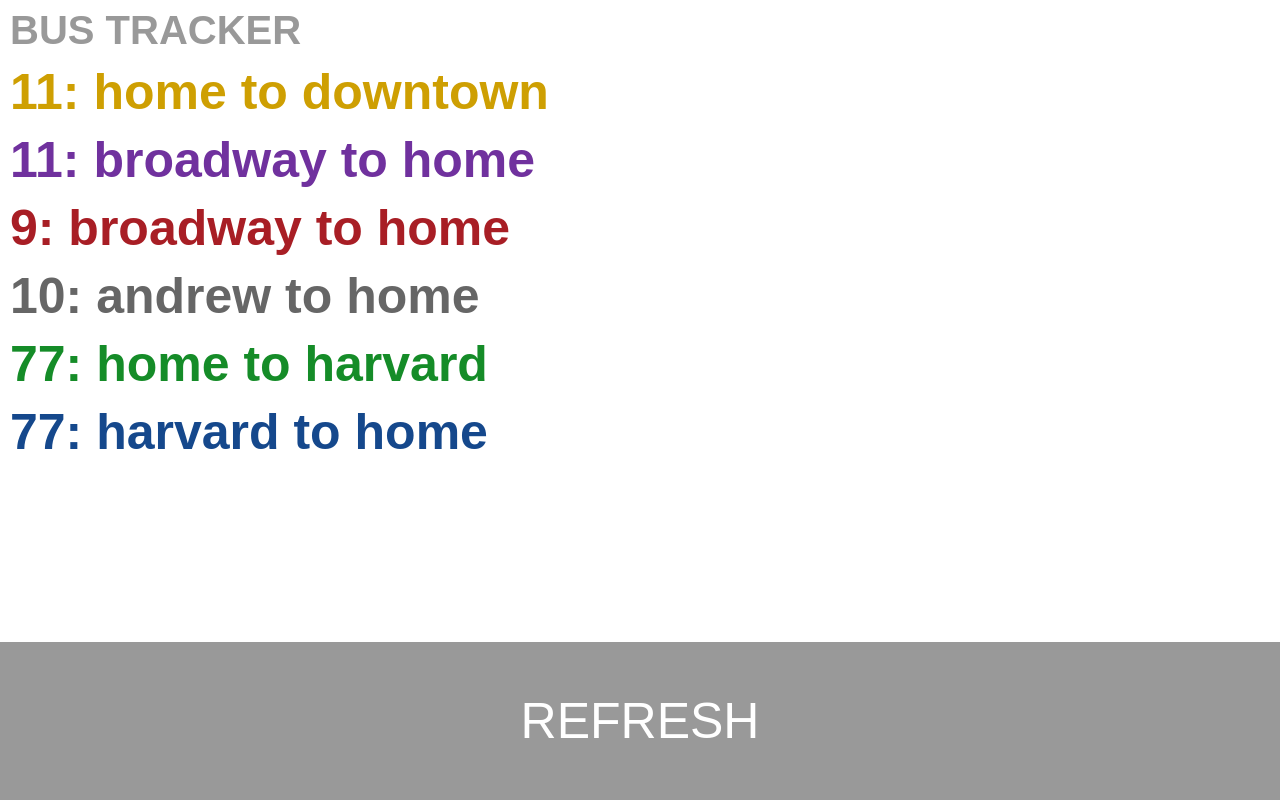
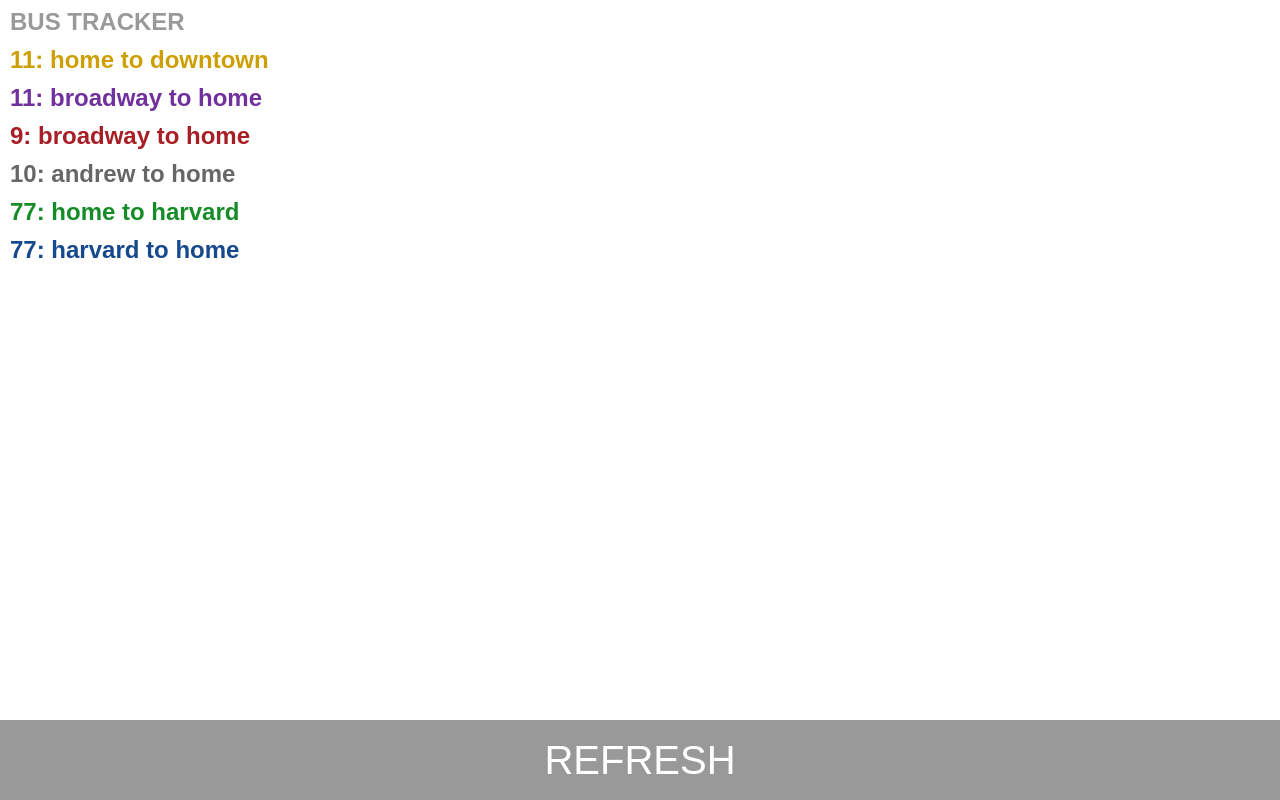
Before and after one commit to anishan/bus-tracker, a plain HTML site: page index.html in a window 1280 px wide. Drawn offline with nearby package versions, Linux system fonts and the light colour scheme; no server answers; a web font is replaced by a local one.

Commit message:
making font size relative to screen height

```diff
--- a/index.html
+++ b/index.html
@@ -51,9 +51,7 @@
 </div>
 
 
-<div class="footer" onclick="update()">
-  <p>Refresh</p>
-</div>
+<button class="footer" onclick="update()">Refresh</button>
 
 </body>
 </html>
--- a/styles.css
+++ b/styles.css
@@ -14,20 +14,20 @@ body {
 }
 
 h1 {
-  font-size: 40px;
+  font-size: 3vh;
   margin: 2px;
   text-transform: uppercase;
   color: #999;
 }
 
 h2 {
-  font-size: 50px;
+  font-size: 3vh;
   margin: 2px;
   margin-top: 10px;
 }
 
 h3 {
-  font-size: 80px;
+  font-size: 6.5vh;
   margin: : 2px;
   margin-top: 0;
   margin-bottom: 0;
@@ -72,4 +72,7 @@ div {
   text-align: center;
   font-size: 50px;
   text-transform: uppercase;
+  height: 10%;
+  border: none;
+  font-size: 5vh;
 }
```
